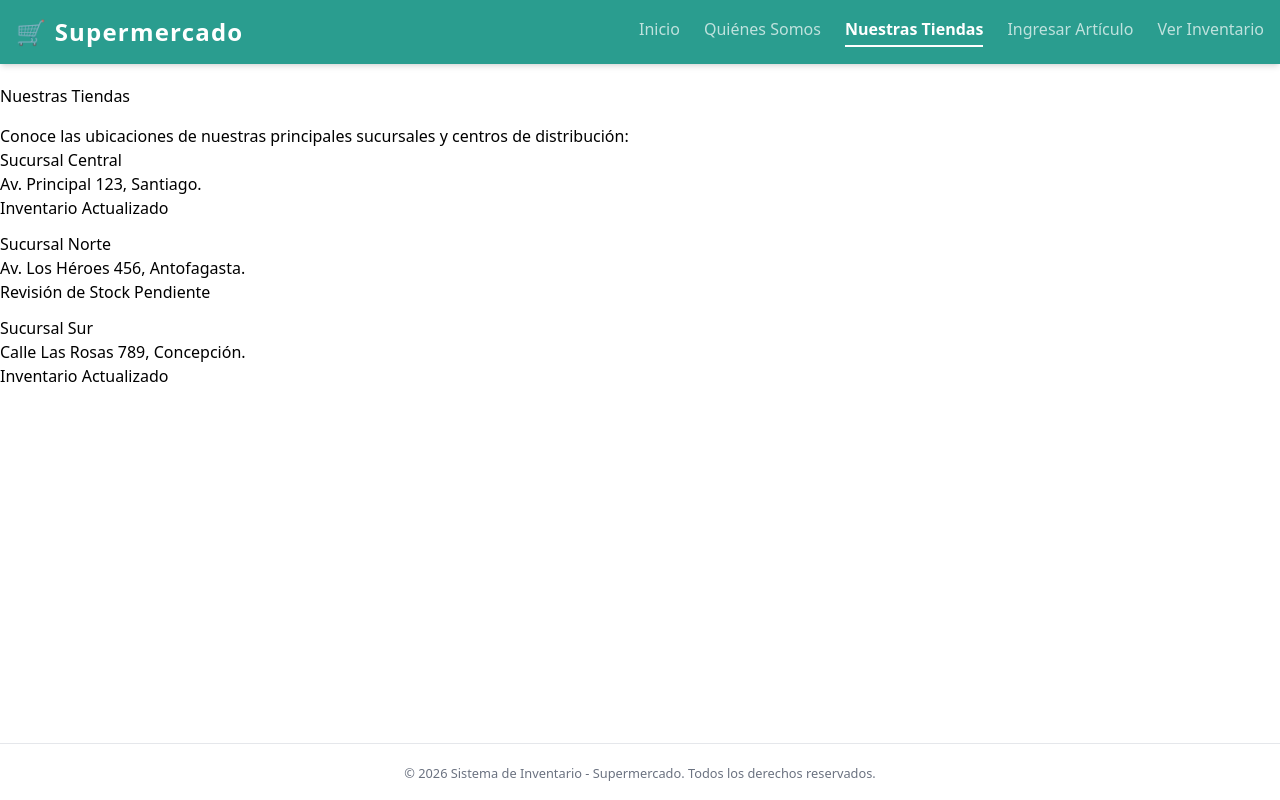
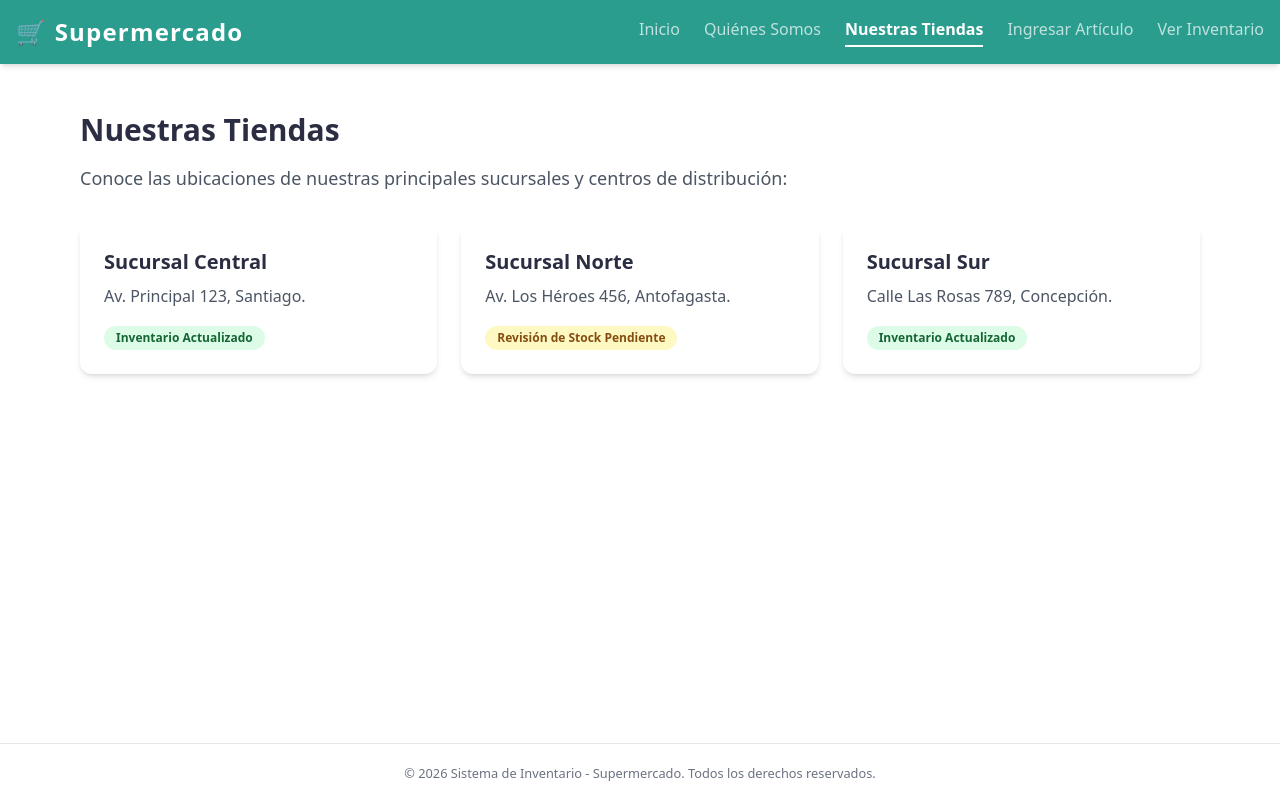
Before and after one commit to JenniferGonzalezT/supermercado-jennifer-gonzalez-PFY2202-004A, a React (Vite) app: page /nuestras-tiendas in a window 1280 px wide. Built offline with nearby package versions, Linux system fonts and the light colour scheme.

Commit message:
S2-Refactor: migrar NuestrasTiendas.jsx a Tailwind CSS usando CSS Grid

```diff
--- a/src/pages/NuestrasTiendas.jsx
+++ b/src/pages/NuestrasTiendas.jsx
@@ -1,40 +1,48 @@
-const NuestrasTiendas = () => {
+export default function NuestrasTiendas() {
   return (
-    <div className="container mt-5">
-      <h2 className="mb-4">Nuestras Tiendas</h2>
-      <p>Conoce las ubicaciones de nuestras principales sucursales y centros de distribución:</p>
+    <div className="max-w-6xl mx-auto px-4 mt-12 mb-12">
+      <h2 className="text-3xl font-bold text-color-oscuro mb-4">Nuestras Tiendas</h2>
+      <p className="text-lg text-gray-600 mb-8">
+        Conoce las ubicaciones de nuestras principales sucursales y centros de distribución:
+      </p>
 
-      <div className="row">
-        <div className="col-md-4 mb-3">
-          <div className="card h-100">
-            <div className="card-body">
-              <h5 className="card-title">Sucursal Central</h5>
-              <p className="card-text">Av. Principal 123, Santiago.</p>
-              <span className="badge bg-success">Inventario Actualizado</span>
-            </div>
+      {/* Grilla responsiva: 1 columna en celulares, 3 columnas en pantallas medianas/grandes */}
+      <div className="grid grid-cols-1 md:grid-cols-3 gap-6">
+
+        {/* Tarjeta 1 */}
+        <div className="bg-white rounded-xl shadow-md p-6 flex flex-col h-full hover:-translate-y-1 hover:shadow-lg transition-all">
+          <h5 className="text-xl font-bold text-color-oscuro mb-2">Sucursal Central</h5>
+          <p className="text-gray-600 mb-4 flex-grow">Av. Principal 123, Santiago.</p>
+          <div className="mt-auto">
+            <span className="inline-flex px-3 py-1 text-xs font-semibold rounded-full bg-green-100 text-green-800">
+              Inventario Actualizado
+            </span>
           </div>
         </div>
-        <div className="col-md-4 mb-3">
-          <div className="card h-100">
-            <div className="card-body">
-              <h5 className="card-title">Sucursal Norte</h5>
-              <p className="card-text">Av. Los Héroes 456, Antofagasta.</p>
-              <span className="badge bg-warning text-dark">Revisión de Stock Pendiente</span>
-            </div>
+
+        {/* Tarjeta 2 */}
+        <div className="bg-white rounded-xl shadow-md p-6 flex flex-col h-full hover:-translate-y-1 hover:shadow-lg transition-all">
+          <h5 className="text-xl font-bold text-color-oscuro mb-2">Sucursal Norte</h5>
+          <p className="text-gray-600 mb-4 flex-grow">Av. Los Héroes 456, Antofagasta.</p>
+          <div className="mt-auto">
+            <span className="inline-flex px-3 py-1 text-xs font-semibold rounded-full bg-yellow-100 text-yellow-800">
+              Revisión de Stock Pendiente
+            </span>
           </div>
         </div>
-        <div className="col-md-4 mb-3">
-          <div className="card h-100">
-            <div className="card-body">
-              <h5 className="card-title">Sucursal Sur</h5>
-              <p className="card-text">Calle Las Rosas 789, Concepción.</p>
-              <span className="badge bg-success">Inventario Actualizado</span>
-            </div>
+
+        {/* Tarjeta 3 */}
+        <div className="bg-white rounded-xl shadow-md p-6 flex flex-col h-full hover:-translate-y-1 hover:shadow-lg transition-all">
+          <h5 className="text-xl font-bold text-color-oscuro mb-2">Sucursal Sur</h5>
+          <p className="text-gray-600 mb-4 flex-grow">Calle Las Rosas 789, Concepción.</p>
+          <div className="mt-auto">
+            <span className="inline-flex px-3 py-1 text-xs font-semibold rounded-full bg-green-100 text-green-800">
+              Inventario Actualizado
+            </span>
           </div>
         </div>
+
       </div>
     </div>
   );
-};
-
-export default NuestrasTiendas;
+}
```
